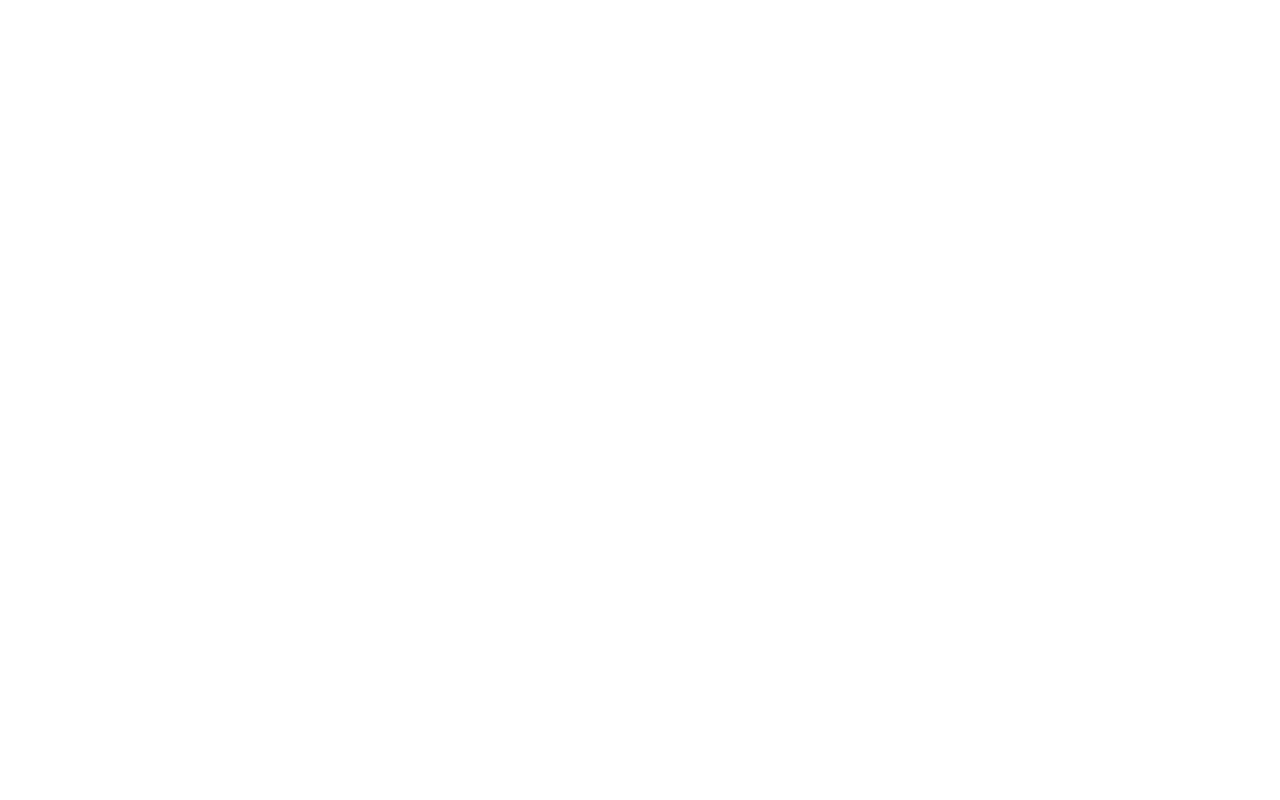
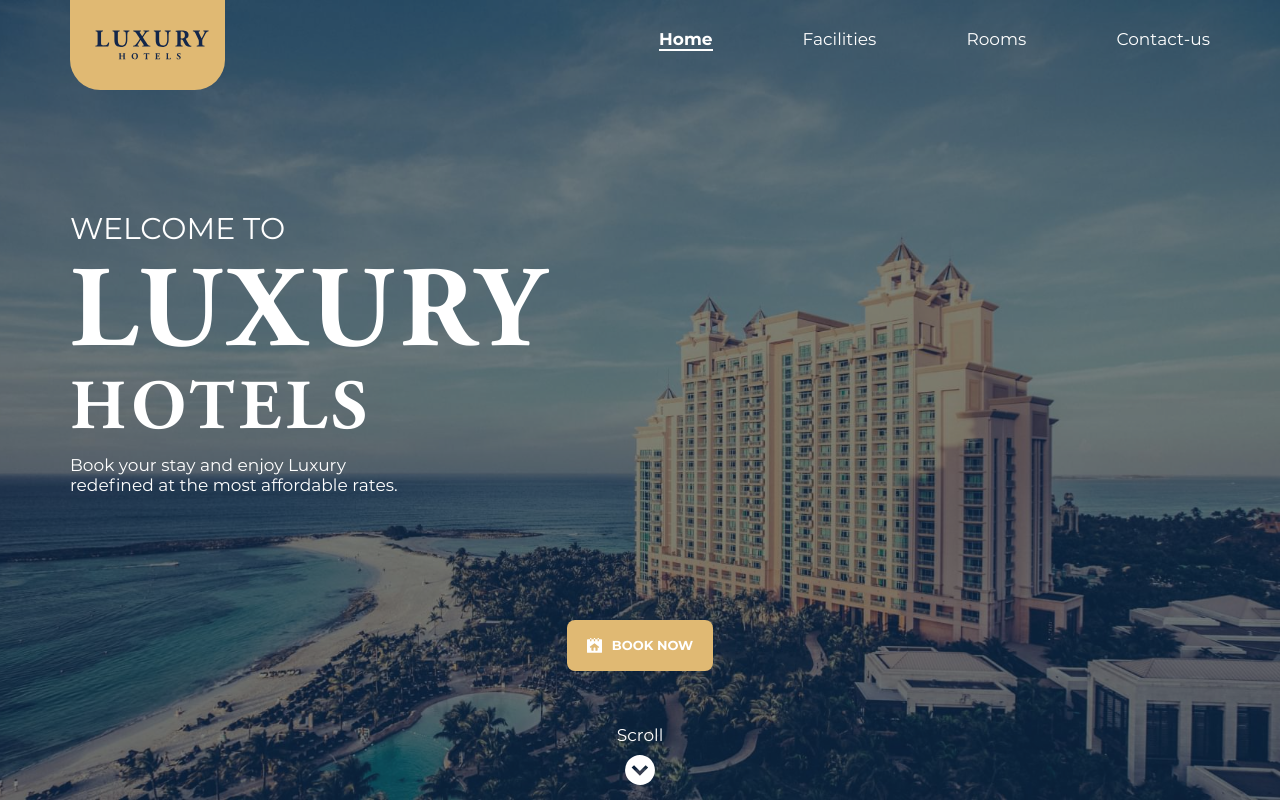
Before and after one commit to SergeyShynkarenko/Booking, a website: page app/index.html in a window 1280 px wide. Drawn offline with Linux system fonts and the light colour scheme; files that its build step writes are made by us from their sources.

Commit message:
Header markup and mobile view (#2)

```diff
--- a/app/index.html
+++ b/app/index.html
@@ -14,7 +14,55 @@
 </head>
 
 <body>
+	<header class="header" style="background-image: url(images/dest/luxerybg-1.jpg);">
+		<div class="container">
+			<div class="header__top">
+				<a class="hamburger hamburger--emphatic">
+					<span class="hamburger-box">
+						<span class="hamburger-inner"></span>
+					</span>
+				</a>
+				<a  class="header__logo" href="#">
+					<img src="images/dest/logo.svg" alt="Luxury Hotels">
+				</a>
+				<nav>
+					<ul class="menu__list">
+						<li class="menu__list-item">
+							<a class="menu__list-link active" href="#">Home</a>
+						</li>
+						<li class="menu__list-item">
+							<a class="menu__list-link" href="#">Facilities</a>
+						</li>
+						<li class="menu__list-item">
+							<a class="menu__list-link" href="#">Rooms</a>
+						</li>
+						<li class="menu__list-item">
+							<a class="menu__list-link" href="#">Contact-us</a>
+						</li>
+					</ul>
+				</nav>
+			</div>
+			<div class="header__content">
+				<div class="header__title">
+					<h2 class="header__title-welcome">WELCOME TO</h2>
+					<h2 class="header__title-hotels"><span>LUXURY</span> HOTELS</h2>
+				</div>
+				<p class="header__text">Book your stay and enjoy Luxury<br>
+				redefined at the most affordable rates.</p>
+			</div>
+			<div class="calendar__button">
+				<a class="header__button button" href="#">
+					<img src="images/dest/calendar-btn.svg" alt="Calendar"><span>BOOK NOW</span></a>
+			</div>
+			<div class="scroll__btn">
+				<p>Scroll</p>
+				<a href="#">
+					<img src="images/dest/arrow-scroll.svg" alt="Arrow">
+				</a>
+			</div>
+		</div>
 
+	</header>
 
 	<script src="js/app.min.js"></script>
 
--- a/app/js/app.js
+++ b/app/js/app.js
@@ -1,5 +1,10 @@
-document.addEventListener("DOMContentLoaded", function() {
-
-	// Custom JS
-
+$(function() {
+	$('.hamburger').on('click', function() {
+		$('.hamburger').toggleClass('is-active');
+		$('.menu__list').toggleClass('menu__list--active');
+	});
+	$('.menu__list').on('click', function() {
+		$('.hamburger').removeClass('is-active');
+		$('.menu__list').removeClass('menu__list--active');
+	});
 });
--- /dev/null
+++ b/app/libs/owl.carousel/assets/owl.theme.default.min.css
@@ -0,0 +1,6 @@
+/**
+ * Owl Carousel v2.2.0
+ * Copyright 2013-2016 David Deutsch
+ * Licensed under MIT (https://github.com/OwlCarousel2/OwlCarousel2/blob/master/LICENSE)
+ */
+.owl-theme .owl-dots,.owl-theme .owl-nav{text-align:center;-webkit-tap-highlight-color:transparent}.owl-theme .owl-nav{margin-top:10px}.owl-theme .owl-nav [class*=owl-]{color:#FFF;font-size:14px;margin:5px;padding:4px 7px;background:#D6D6D6;display:inline-block;cursor:pointer;border-radius:3px}.owl-theme .owl-nav [class*=owl-]:hover{background:#869791;color:#FFF;text-decoration:none}.owl-theme .owl-nav .disabled{opacity:.5;cursor:default}.owl-theme .owl-nav.disabled+.owl-dots{margin-top:10px}.owl-theme .owl-dots .owl-dot{display:inline-block;zoom:1}.owl-theme .owl-dots .owl-dot span{width:10px;height:10px;margin:5px 7px;background:#D6D6D6;display:block;-webkit-backface-visibility:visible;transition:opacity .2s ease;border-radius:30px}.owl-theme .owl-dots .owl-dot.active span,.owl-theme .owl-dots .owl-dot:hover span{background:#869791}
--- a/app/scss/_config.scss
+++ b/app/scss/_config.scss
@@ -1,7 +1,7 @@
 // USER VARIABLES SECTION
 
 $accent: orange; // Accent Color
-$fontsize: 25px; // Body Font Size
+$fontsize: 17px; // Body Font Size
 $textcolor: #14274A; // Text Color
 $system: -apple-system, BlinkMacSystemFont, Arial, sans-serif; // System Font Family
 $fweight: 400;
@@ -15,6 +15,7 @@ $gutter: $grid-gutter-width;
 
 @import 'node_modules/bootstrap/scss/bootstrap-reboot.scss'; // Bootstrap Reboot collection
 @import 'node_modules/bootstrap/scss/mixins/_breakpoints.scss'; // Bootstrap Breakpoints mixin
+@import '../libs/css-hamburgers/hamburgers.css';
 // @import 'node_modules/bootstrap/scss/bootstrap-grid.scss'; // Optional Bootstrap Grid
 // @import 'node_modules/bootstrap/scss/utilities/_sizing.scss'; // Optional Bootstrap Utilites
 
@@ -33,7 +34,6 @@ $gutter: $grid-gutter-width;
 @include font('Montserrat', normal, 400, '../fonts/Montserrat-Regular (1).woff2');
 @include font('Montserrat', normal, 700, '../fonts/Montserrat-Bold (1).woff2');
 @include font('AGaramondPro', normal, 700, '../fonts/AGaramondPro-Bold.woff');
-@include font('Roboto', italic, 700, '../fonts/Roboto-Regular.woff2');
 
 // GENERAL DOCUMENT STYLES
 
@@ -51,9 +51,34 @@ input, textarea {
 	&:focus:required:invalid { border-color: red }
 	&:required:valid { border-color: green }
 }
+.container {
+	max-width: 1170px;
+	padding: 0 15px;
+	margin: 0 auto;
+	height: 100%;
+  display: flex;
+  flex-direction: column;
+}
+
+.button {
+	display: inline-block;
+	font-size: 13px;
+	font-weight: 400;
+	color: #fff;
+	padding: 15px 20px;
+	background-color: #E0B973;
+	border-radius: 8px;
+	cursor: pointer;
+	&:hover {
+		background-color: #deb214;
+		text-decoration: none;
+		color: #fff;
+		cursor: pointer;
+	}
+}
 
 body {
-	font-family: $roboto;
+	font-family: $montserrat;
 	font-size: $fontsize;
 	font-weight: $fweight;
 	min-width: 320px;
--- a/app/scss/main.scss
+++ b/app/scss/main.scss
@@ -1,3 +1,3 @@
+// CUSTOM USER STYLES & IMPORTS
 @import 'config';
-
-// CUSTOM USER STYLES & IMPORTS
+@import 'partials/header';
--- /dev/null
+++ b/app/scss/partials/_header.scss
@@ -0,0 +1,203 @@
+.header {
+	position: relative;
+	height: 100vh;
+	width: auto;
+	background-repeat: no-repeat;
+	background-size: cover;
+	background-position: center;
+	z-index: 1;
+	&::before {
+		content: '';
+		position: absolute;
+		top: 0;
+		left: 0;
+		width: 100%;
+		height: 100%;
+		background: rgba(20, 39, 74, 0.5);
+		z-index: -1;
+	}
+	&__top {
+		display: flex;
+		justify-content: space-between;
+	}
+	&__logo {
+		img {
+			height: 90px;
+		}
+	}
+	.menu__list {
+		padding-top: 25px;
+		display: flex;
+		@media (max-width : 650px) {
+			position: fixed;
+			top: -100%;
+			left: 0;
+			width: 100%;
+			height: 100%;
+			background: rgba(20, 39, 74, 0.9);
+			overflow: auto;
+			padding: 70px 10px 20px 10px;
+			transition: all 0.7s ease;
+			display: flex;
+			flex-direction: column;
+			justify-content: space-around;
+			align-items: center;
+			font-size: 18px;
+			&--active {
+				top: 0;
+			}
+		}
+		&-item {
+			list-style-type: none;
+			& + .menu__list-item {
+				margin-left: 90px;
+				@media (max-width : 860px) {
+					margin-left: 50px;
+				}
+				@media (max-width : 650px) {
+					margin-left: 0;
+				}
+			}
+		}
+		&-link {
+			color: #fff;
+			line-height: 1.2;
+			position: relative;
+			text-decoration: none;
+			&.active {
+				font-weight: 700;
+				border-bottom: 2px solid #FFFFFF;
+			}
+			&::before {
+				content: "";
+				position: absolute;
+				width: 0;
+				left: auto;
+				right: 0;
+				bottom: -2px;
+				background-color: #fff;
+				height: 2px;
+				transition: all .3s;
+			}
+			&:hover::before {
+				width: 100%;
+				right: auto;
+				left: 0;
+			}
+		}
+	}
+	&__content {
+		color: #fff;
+		max-width: 550px;
+		flex: 1;
+    display: flex;
+    flex-direction: column;
+    justify-content: center;
+    @media (max-width : 992px) {
+    	margin: 0 auto;
+			text-align: center;
+		}
+	}
+	&__title {
+		line-height: 1;
+		&-welcome {
+			margin-bottom: 18px;
+			font-size: 30px;
+			font-weight: 400;
+			@media (max-width : 650px) {
+				font-size: 25px;
+			}
+			@media (max-width : 480px) {
+				font-size: 20px;
+			}
+		}
+		&-hotels {
+			font-family: AGaramondPro, sans-serif;
+			font-size: 70px;
+			font-weight: 700;
+			color: #fff;
+			letter-spacing: 0.07em;
+			@media (max-width : 992px) {
+				font-size: 60px;
+			}
+			@media (max-width : 650px) {
+				font-size: 50px;
+			}
+			@media (max-width : 480px) {
+				font-size: 40px;
+			}
+			span {
+				font-size: 115px;
+				@media (max-width : 992px) {
+					font-size: 90px;
+				}
+				@media (max-width : 650px) {
+					font-size: 80px;
+				}
+				@media (max-width : 480px) {
+					font-size: 65px;
+				}
+			}
+		}
+	}
+	&__text {
+		font-size: 17px;
+		line-height: 1.2;
+		margin-bottom: 0;
+	}
+}
+
+.calendar__button {
+	display: flex;
+	justify-content: center;
+	margin-bottom: 50px;
+	.header__button {
+		display: flex;
+		align-items: center;
+		font-weight: 700;
+		transition: all .5s ease;
+		img {
+			margin-right: 10px;
+			width: 15px;
+			height: 15px;
+		}
+	}
+}
+.scroll__btn {
+	margin-bottom: 15px;
+	text-align: center;
+	p {
+		color: #fff;
+		margin-bottom: 5px;
+	}
+	a {
+		img {
+			width: 30px;
+			height: 30px;
+		}
+	}
+}
+
+.hamburger {
+	display: none;
+	@media (max-width : 650px) {
+		display: block;
+		position: absolute;
+		right: 0;
+		top: 10px;
+		color: #fff;
+		z-index: 3;
+		&-inner {
+			background-color: #fff;
+			&::after,
+			&::before {
+				background-color: #fff;
+			}
+		}
+		&.is-active {
+			.hamburger-inner {
+				background-color: transparent;
+			}
+		}
+	}
+}
--- a/gulpfile.js
+++ b/gulpfile.js
@@ -11,6 +11,7 @@ let paths = {
 	scripts: {
 		src: [
 			// 'node_modules/jquery/dist/jquery.min.js', // npm vendor example (npm i --save-dev jquery)
+			baseDir + '/libs/jquery/dist/jquery.min.js',
 			baseDir + '/js/app.js' // app.js. Always at the end
 		],
 		dest: baseDir + '/js',
```
Also changed, not shown: app/css/app.min.css, app/fonts/Roboto-Regular.woff2 (deleted), app/fonts/src/AGaramondPro-Bold.woff (deleted), app/fonts/src/Montserrat-Bold (1).woff2 (deleted), app/fonts/src/Montserrat-Regular (1).woff2 (deleted), app/fonts/src/Roboto-Regular.woff2 (deleted), app/fonts/src/readme.txt (deleted), app/images/dest/arrow-scroll.svg (added), app/images/dest/calendar-btn.svg (added), app/images/src/arrow-scroll.svg (added), app/images/src/calendar-btn.svg (added), app/js/app.min.js, app/libs/css-hamburgers/hamburgers.css (added), app/libs/jquery/dist/jquery.min.js (added), 2 more files.
